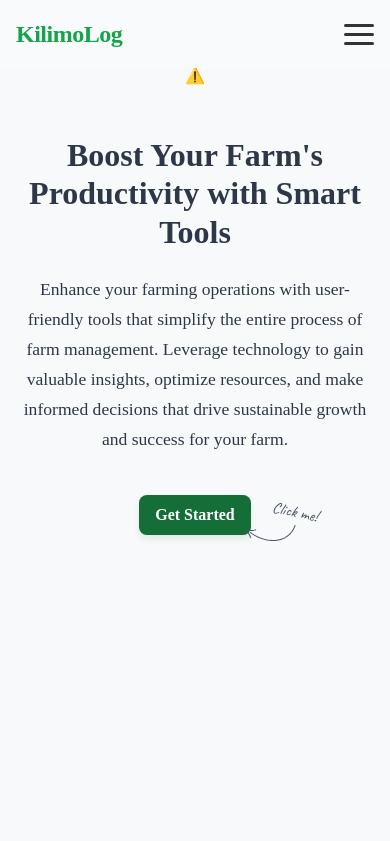
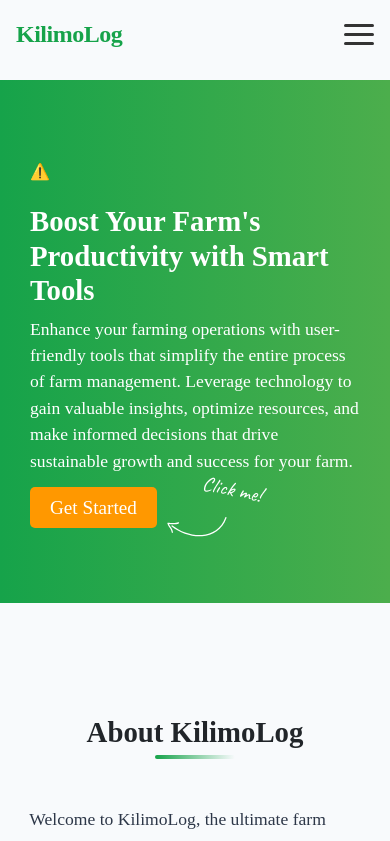
Before and after one commit to jankimutai/KILIMOLOG, a React (Create React App) app: page / in a window 390 px wide. Shown: the top 841 px of the page. Built offline with nearby package versions, Linux system fonts and the light colour scheme; no server answers; the HTML template or start-up script is replaced by a standard one.

Commit message:
Design changes

```diff
--- a/src/Components/LandingPage/About/about.css
+++ b/src/Components/LandingPage/About/about.css
@@ -1,5 +1,5 @@
 .about-section {
-  padding: 5rem 0;
+  padding: 1rem 0;
   background-color: #f8fafc;
  }
 
@@ -16,7 +16,7 @@
  }
 
  .about-title {
-  font-size: clamp(2rem, 4vw, 2.5rem);
+  font-size: clamp(1.8rem, 4vw, 2rem);
   font-weight: 800;
   text-align: center;
   margin-bottom: 0.5rem;
--- a/src/Components/LandingPage/Contact/contact.css
+++ b/src/Components/LandingPage/Contact/contact.css
@@ -1,7 +1,10 @@
 .contact-container {
-  width: 100%;
-  padding: 4rem 2rem;
-  background-color: #f8fafc;
+  display: flex;
+  justify-content: center;
+  align-items: center;
+  min-height: 100vh;
+  background-color: #f9f9f9;
+  padding: 1rem 0;
  }
 
  .contact-content {
--- a/src/Components/LandingPage/LandingPage.css
+++ b/src/Components/LandingPage/LandingPage.css
@@ -1,25 +1,25 @@
 @import url('https://fonts.googleapis.com/css2?family=Caveat&display=swap');
 .landing-page {
-  width: 100%;
-  min-height: 100svh;
-  background-color: #f8f9fa;
-  overflow-x: hidden;
+  padding: 5rem 0;
+  background-color: #f8fafc;
 }
 
+/* Hero Section */
 .hero-container {
   display: flex;
-  flex-direction: row;
+  flex-direction: column;
   align-items: center;
-  justify-content: space-between;
-  padding: 4rem;
-  max-width: 1400px;
-  margin: 0 auto;
-  gap: 4rem;
+  justify-content: center;
+  /* text-align: center; */
+  padding: 100px 20px;
+  background: linear-gradient(to right, #16a34a, #4cae4c);
+  color: #ffffff;
 }
 
 .hero-player {
-  flex: 1;
-  max-width: 600px;
+  width: 100%;
+  max-width: 500px;
+  margin-bottom: 20px;
 }
 
 .player {
@@ -27,47 +27,33 @@
   height: auto;
 }
 
-.hero-section {
-  flex: 1;
-  max-width: 600px;
-}
-
-.hero-content {
-  margin-bottom: 2.5rem;
-}
-
 .hero-title {
-  font-size: 2.5rem;
-  font-weight: 700;
-  color: #2d3748;
-  line-height: 1.2;
-  margin-bottom: 1.5rem;
+  font-size: clamp(1.8rem, 4vw, 2rem);
+  font-weight: 800;
+  margin-bottom: 0.5rem;
 }
 
 .hero-paragraph {
-  font-size: clamp(1.1rem, 1.2vw, 1.125rem);
-  line-height: 1.7;
-  color: #2d3748;
-  margin-bottom: 2rem;
+  font-size: 1.1rem;
+  margin-bottom: 20px;
+  max-width: 800px;
 }
 
+/* Button Styles */
+
+
 .learn_more {
-  display: inline-block;
-  padding: clamp(0.875rem, 2vw, 1rem) clamp(1.5rem, 3vw, 2rem);
-  font-size: clamp(1rem, 2vw, 1.1rem);
-  font-weight: 600;
-  color: #ffffff;
-  background-color: #156e37;
-  border-radius: 8px;
   text-decoration: none;
-  transition: all 0.3s ease;
-  box-shadow: 0 4px 6px rgba(21, 110, 55, 0.1);
+  background-color: #ff9800;
+  color: white;
+  padding: 10px 20px;
+  border-radius: 5px;
+  font-size: 1.2rem;
+  transition: 0.3s;
 }
 
 .learn_more:hover {
-  transform: translateY(-2px);
-  box-shadow: 0 6px 15px rgba(37, 99, 235, 0.3);
-  color: white;
+  background-color: #e68900;
 }
 
 .box-container {
@@ -86,7 +72,7 @@
   fill: #805ad5;
   width: 100%;
   height: auto;
-  color: #4a5568;
+  color: #ffffff;
 }
 
 .text {
@@ -96,7 +82,7 @@
   top: -40px;
   transform: rotate(12deg);
   font-family: 'Caveat', cursive;
-  color: #4a5568;
+  color: #ffffff;
 }
 
 
@@ -105,94 +91,26 @@ html {
   scroll-behavior: smooth;
 }
 
-/* Responsive Design */
-@media screen and (max-width: 1024px) {
+
+@media (min-width: 768px) {
   .hero-container {
-    padding: 6rem 2rem 3rem;
-    gap: 3rem;
+    flex-direction: row;
+    text-align: left;
+
   }
-
-  .hero-title {
-    font-size: 2.5rem;
+  .hero-section {
+    max-width: 600px;
   }
 }
 
-@media screen and (max-width: 768px) {
+@media screen and (max-width: 1024px) {
   .hero-container {
-    flex-direction: column;
-    padding:  2rem;
-    text-align: center;
+    padding: 80px 30px;
   }
-
-
-  .hero-player {
-    order: -1;
-    max-width: 400px;
-    margin: 0 auto;
+  .hero-title {
+    font-size: 1.8rem;
   }
-
-  .hero-section {
-    max-width: 100%;
-  }
-
-  .hero-title {
-    font-size: 2.25rem;
-  }
-
-  .get-in-touch {
-    flex-direction: column;
-    align-items: flex-start;
-  }
-
-  .learn_more {
-    font-size: 1rem;
-    padding: 0.6rem 1rem;
-  }
-
-  .box-container {
-    margin-left: 10px;
-  }
-
-  .arrow-icon {
-    right: -46px;
-    width: 60px;
-  }
-
-  .text {
+  .hero-paragraph {
     font-size: 1.1rem;
-    right: -60px;
-    top: -30px;
   }
 }
-
-@media screen and (max-width: 480px) {
-  .hero-container {
-    padding: 4rem 1rem 2rem;
-  }
-
-  .hero-title {
-    font-size: 2rem;
-  }
-
-
-
-  .learn_more {
-    padding: 8px 16px;
-
-  }
-  .box-container {
-    margin-left: 0; /* Reset margin for smaller screens */
-    margin-top: 12px; /* Add space above for stacking */
-  }
-
-  .arrow-icon {
-    right: -45px; /* Adjust arrow icon position */
-    width: 50px; /* Adjust icon size */
-  }
-
-  .text {
-    font-size: 1rem; /* Smaller text for very small screens */
-    right: -67px; /* Adjust position */
-    top: -20px; /* Adjust position */
-  }
-}
--- a/src/trash.css
+++ b/src/trash.css
@@ -1,176 +1,121 @@
+/* General Layout for Contact Page */
 .contact-container {
-  width: 100%;
-  padding: 4rem 2rem;
-  background-color: #f8fafc;
+  display: flex;
+  justify-content: center;
+  align-items: center;
+  min-height: 100vh;
+  background-color: #f9f9f9;
+  padding: 1rem 0;
 }
 
 .contact-content {
+  display: flex;
+  flex-direction: column;
+  gap: 40px;
+  width: 100%;
   max-width: 1200px;
-  margin: 0 auto;
-  display: grid;
-  grid-template-columns: 1fr 1fr;
-  gap: 4rem;
-  align-items: center;
+  background-color: white;
+  padding: 40px;
+  border-radius: 10px;
+  box-shadow: 0 4px 8px rgba(0, 0, 0, 0.1);
 }
 
+
+
+/* Contact Information Section */
 .contact-info {
-  display: flex;
-  flex-direction: column;
-  gap: 2rem;
+  flex: 1;
 }
 
 .contact-title {
-  font-size: 2.5rem;
-  color: #156e37;
-  font-weight: 700;
+  font-size: clamp(1.8rem, 4vw, 2rem);
+  font-weight: 800;
+  text-align: center;
   margin-bottom: 1rem;
+  position: relative;
+}
+.contact-title::after{
+  content: '';
+  position: absolute;
+  bottom: -10px;
+  left: 50%;
+  transform: translateX(-50%);
+  width: 80px;
+  height: 4px;
+  background: linear-gradient(90deg, #16a34a, transparent);
+  border-radius: 2px;
+}
+.contact-description {
+  font-size: clamp(1.1rem, 1.2vw, 1.125rem);
+  line-height: 1.7;
+  color: #2d3748;
+  margin-bottom: 30px;
 }
 
- .contact-description {
-  font-size: 1.1rem;
-  color: #4a5568;
-  line-height: 1.7;
-  margin-bottom: 2rem;
+/* Lottie Animation Section */
+.illustration {
+  display: flex;
+  justify-content: center;
+  align-items: center;
+  max-width: 100%;
 }
 
- .illustration {
-  max-width: 100%;
+.player {
+  width: 100%;
+  max-width: 450px;
   height: auto;
 }
 
- .contact-svg {
-  width: 100%;
-  height: auto;
-  max-width: 400px;
- }
-
+/* Contact Form Section */
 .contact-form {
-  background-color: white;
-  padding: 2.5rem;
-  border-radius: 1rem;
-  box-shadow: 0 4px 6px rgba(0, 0, 0, 0.1);
+  flex: 1;
 }
 
 .form {
   display: flex;
   flex-direction: column;
-  gap: 1.5rem;
+  gap: 20px;
 }
 
- .form-input {
+.form-input,
+.form-textarea {
+  padding: 1rem;
+  font-size: 1rem;
+  border: 2px solid #ddd;
+  border-radius: 8px;
+  outline: none;
+  transition: all 0.3s;
   width: 100%;
-  padding: 0.75rem 1rem;
-  border: 1px solid #e2e8f0;
-  border-radius: 0.5rem;
-  font-size: 1rem;
-  transition: border-color 0.3s ease;
 }
 
- .form-input:focus {
-  outline: none;
-  border-color: #156e37;
-  box-shadow: 0 0 0 3px rgba(21, 110, 55, 0.1);
- }
 
 .form-textarea {
-  width: 100%;
+  resize: vertical;
   min-height: 150px;
-  padding: 0.75rem 1rem;
-  border: 1px solid #e2e8f0;
-  border-radius: 0.5rem;
-  font-size: 1rem;
-  resize: vertical;
-  transition: border-color 0.3s ease;
- }
-
- .form-textarea:focus {
-  outline: none;
-  border-color: #156e37;
-  box-shadow: 0 0 0 3px rgba(21, 110, 55, 0.1);
 }
 
 .contact-button {
-  background-color: #156e37;
+  padding: 1rem;
+  font-size: 1.125rem;
+  background-color: #16a34a;
   color: white;
-  padding: 0.875rem 1.5rem;
   border: none;
-  border-radius: 0.5rem;
-  font-size: 1rem;
-  font-weight: 600;
+  border-radius: 8px;
   cursor: pointer;
-  transition: all 0.3s ease;
+  transition: all 0.3s;
+  width: 100%;
 }
 
 .contact-button:hover {
-  background-color: #125a2e;
-  transform: translateY(-1px);
-  box-shadow: 0 4px 6px rgba(21, 110, 55, 0.2);
+  background-color: #15803d;
 }
 
 .contact-button:active {
-  transform: translateY(0);
+  transform: scale(0.98);
 }
 
- /* Responsive Design */
- @media screen and (max-width: 1024px) {
+@media (min-width: 768px) {
   .contact-content {
-    gap: 3rem;
+    flex-direction: row;
   }
 }
-
- @media screen and (max-width: 768px) {
-  .contact-content {
-    grid-template-columns: 1fr;
-    gap: 2rem;
-  }
-
-  .contact-info {
-    text-align: center;
-    align-items: center;
-  }
-
-  .illustration {
-    display: none;
-  }
-
-  .contact-title {
-    font-size: 2rem;
-  }
-
-  .contact-form {
-    padding: 2rem;
-  }
- }
-
- @media screen and (max-width: 480px) {
-  .contact-container {
-    padding: 3rem 1rem;
-  }
-
-  .contact-title {
-    font-size: 1.75rem;
-  }
-
-  .contact-description {
-    font-size: 1rem;
-  }
-
-  .contact-form {
-    padding: 1.5rem;
-  }
- }
-
- /* Placeholder styling */
- ::placeholder {
-  color: #a0aec0;
- }
-
- /* Form input autofill background fix */
- input:-webkit-autofill,
- input:-webkit-autofill:hover,
- input:-webkit-autofill:focus,
- textarea:-webkit-autofill,
- textarea:-webkit-autofill:hover,
- textarea:-webkit-autofill:focus {
-  -webkit-box-shadow: 0 0 0px 1000px white inset;
- }
```
Lines whose indentation alone changed are shown as unchanged.
